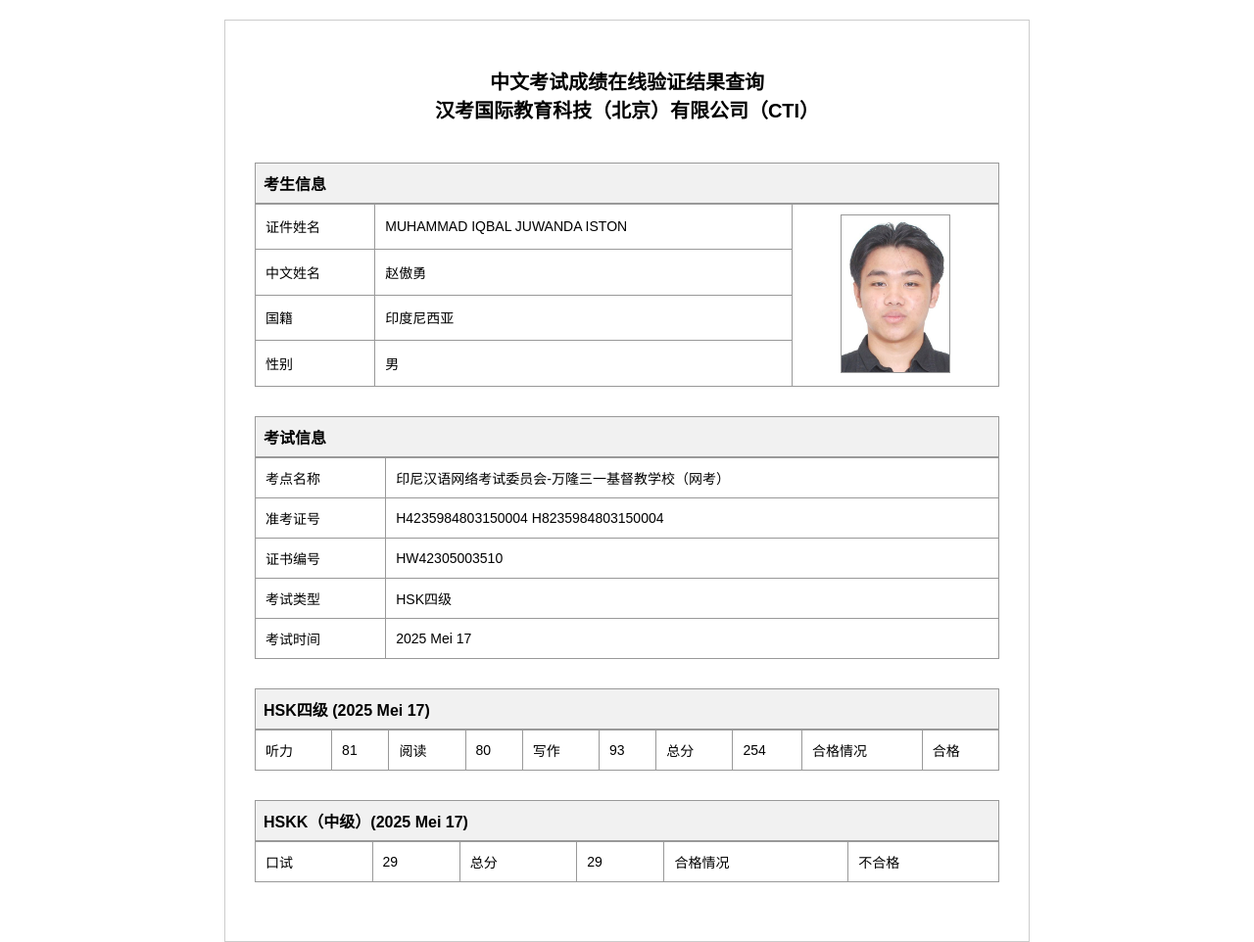
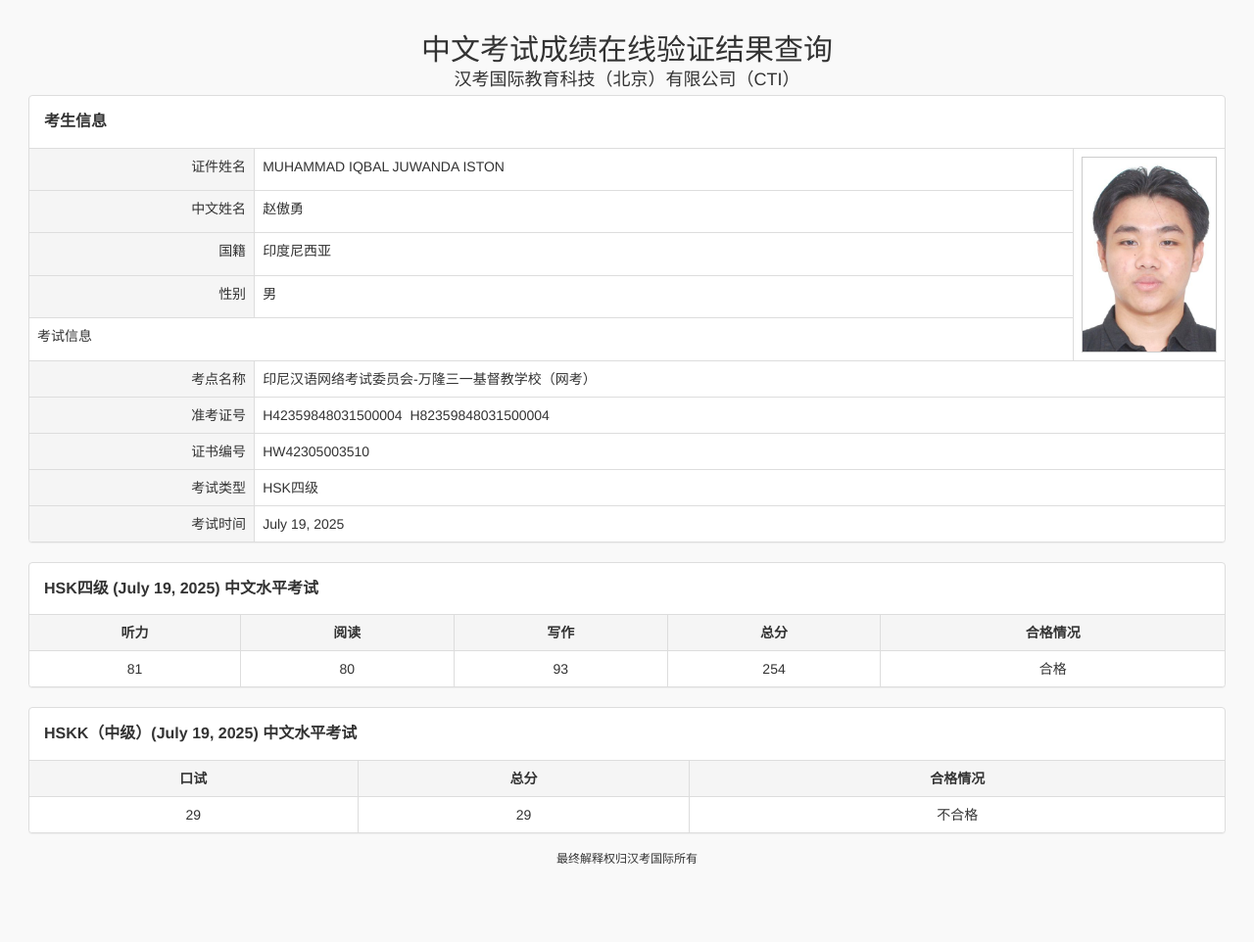
Before and after one commit to amadyn/hsk-verifikasi-muhammad-iqbal-juwanda-iston-chinesetest, a plain HTML site: page index.html in a window 1280 px wide. Shown: the whole page at 98% size. After the commit the page ends 924 px from the top, so only its background shows below. Drawn offline with nearby package versions, Linux system fonts and the light colour scheme.

Commit message:
index.html

```diff
--- a/index.html
+++ b/index.html
@@ -3,126 +3,120 @@
 <head>
   <meta charset="UTF-8">
   <title>中文考试成绩在线验证结果查询</title>
+  <link rel="stylesheet" href="https://cdn.jsdelivr.net/npm/bootstrap@3.4.1/dist/css/bootstrap.min.css">
   <style>
-        body {
-            font-family: Arial, sans-serif;
-            background-color: #ffffff;
-            margin: 0;
-            padding: 20px;
-        }
-        .container {
-            max-width: 760px;
-            margin: auto;
-            background-color: #fff;
-            border: 1px solid #ccc;
-            padding: 30px;
-        }
-        h2 {
-            text-align: center;
-            font-size: 20px;
-            margin-bottom: 40px;
-        }
-        table {
-            width: 100%;
-            border-collapse: collapse;
-            margin-bottom: 30px;
-        }
-        td, th {
-            border: 1px solid #999;
-            padding: 10px;
-            font-size: 14px;
-        }
-        .photo {
-            width: 110px;
-            height: auto;
-            border: 1px solid #999;
-        }
-        .section-title {
-            font-weight: bold;
-            background-color: #f1f1f1;
-            padding: 8px;
-            border: 1px solid #999;
-        }
+    body { background-color: #f9f9f9; padding: 20px; font-family: 'Helvetica Neue', Helvetica, Arial, sans-serif; }
+    .panel-body { font-size: 16px; font-weight: bold; }
+    table { background-color: #fff; }
+    th, td { font-size: 14px; text-align: center; vertical-align: middle; }
+    img { display: block; margin: auto; border: 1px solid #ccc; }
+    h2, h4 { margin: 5px; }
   </style>
 </head>
 <body>
-    <div class="container">
-        <h2>中文考试成绩在线验证结果查询<br>汉考国际教育科技（北京）有限公司（CTI）</h2>
+  <div class="well-sm">
+    <center>
+      <h2>中文考试成绩在线验证结果查询</h2>
+      <h4>汉考国际教育科技（北京）有限公司（CTI）</h4>
+    </center>
 
-        <div class="section-title">考生信息</div>
-        <table>
+    <div class="panel panel-default">
+      <div class="panel-body">考生信息</div>
+      <table class="table table-bordered">
+        <tbody>
           <tr>
-                <td>证件姓名</td>
-                <td>MUHAMMAD IQBAL JUWANDA ISTON</td>
-                <td rowspan="4" style="text-align:center;">
-                    <img src="WhatsApp Image 2025-06-22 at 00.26.38.jpeg" alt="foto" class="photo">
+            <td class="active text-right">证件姓名</td>
+            <td class="text-left">MUHAMMAD IQBAL JUWANDA ISTON</td>
+            <td rowspan="5" width="100px">
+              <img src="WhatsApp Image 2025-06-22 at 00.26.38.jpeg"" height="200px" alt="Photo">
             </td>
           </tr>
           <tr>
-                <td>中文姓名</td>
-                <td>赵傲勇</td>
+            <td class="active text-right">中文姓名</td>
+            <td class="text-left">赵傲勇</td>
           </tr>
           <tr>
-                <td>国籍</td>
-                <td>印度尼西亚</td>
+            <td class="active text-right">国籍</td>
+            <td class="text-left">印度尼西亚</td>
           </tr>
           <tr>
-                <td>性别</td>
-                <td>男</td>
-            </tr>
-        </table>
-
-        <div class="section-title">考试信息</div>
-        <table>
-            <tr>
-                <td>考点名称</td>
-                <td>印尼汉语网络考试委员会-万隆三一基督教学校（网考）</td>
+            <td class="active text-right">性别</td>
+            <td class="text-left">男</td>
           </tr>
           <tr>
-                <td>准考证号</td>
-                <td>H4235984803150004 H8235984803150004</td>
+            <td colspan="2" style="font-size:14px; text-align:left;">考试信息</td>
           </tr>
           <tr>
-                <td>证书编号</td>
-                <td>HW42305003510</td>
+            <td class="active text-right">考点名称</td>
+            <td colspan="2" class="text-left">印尼汉语网络考试委员会-万隆三一基督教学校（网考）</td>
           </tr>
           <tr>
-                <td>考试类型</td>
-                <td>HSK四级</td>
+            <td class="active text-right">准考证号</td>
+            <td colspan="2" class="text-left">H42359848031500004  H82359848031500004</td>
           </tr>
           <tr>
-                <td>考试时间</td>
-                <td>2025 Mei 17</td>
+            <td class="active text-right">证书编号</td>
+            <td colspan="2" class="text-left">HW42305003510</td>
           </tr>
+          <tr>
+            <td class="active text-right">考试类型</td>
+            <td colspan="2" class="text-left">HSK四级</td>
+          </tr>
+          <tr>
+            <td class="active text-right">考试时间</td>
+            <td colspan="2" class="text-left">July 19, 2025</td>
+          </tr>
+        </tbody>
       </table>
+    </div>
 
-        <div class="section-title">HSK四级 (2025 Mei 17)</div>
-        <table>
+    <div class="panel panel-default">
+      <div class="panel-body">HSK四级 (July 19, 2025) 中文水平考试</div>
+      <table class="table table-bordered">
+        <thead>
+          <tr class="active">
+            <th>听力</th>
+            <th>阅读</th>
+            <th>写作</th>
+            <th>总分</th>
+            <th>合格情况</th>
+          </tr>
+        </thead>
+        <tbody>
           <tr>
-                <td>听力</td>
             <td>81</td>
-                <td>阅读</td>
             <td>80</td>
-                <td>写作</td>
             <td>93</td>
-                <td>总分</td>
             <td>254</td>
-                <td>合格情况</td>
             <td>合格</td>
           </tr>
+        </tbody>
       </table>
+    </div>
 
-        <div class="section-title">HSKK（中级）(2025 Mei 17)</div>
-        <table>
+    <div class="panel panel-default">
+      <div class="panel-body">HSKK（中级）(July 19, 2025) 中文水平考试</div>
+      <table class="table table-bordered">
+        <thead>
+          <tr class="active">
+            <th>口试</th>
+            <th>总分</th>
+            <th>合格情况</th>
+          </tr>
+        </thead>
+        <tbody>
           <tr>
-                <td>口试</td>
             <td>29</td>
-                <td>总分</td>
             <td>29</td>
-                <td>合格情况</td>
             <td>不合格</td>
           </tr>
+        </tbody>
       </table>
+    </div>
+
+    <center>
+      <h6>最终解释权归汉考国际所有</h6>
+    </center>
   </div>
 </body>
 </html>
```
Lines whose indentation alone changed are shown as unchanged.
